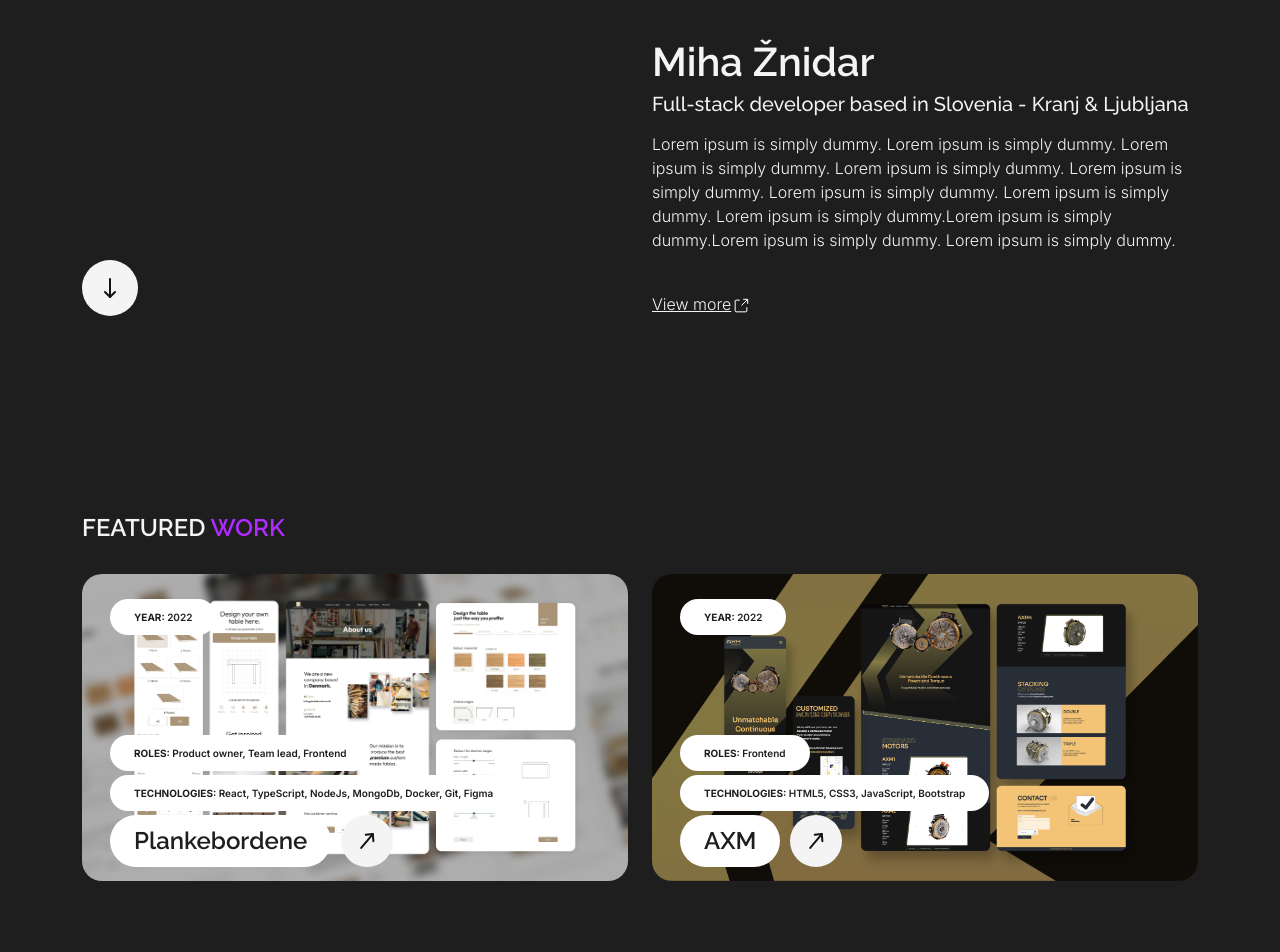
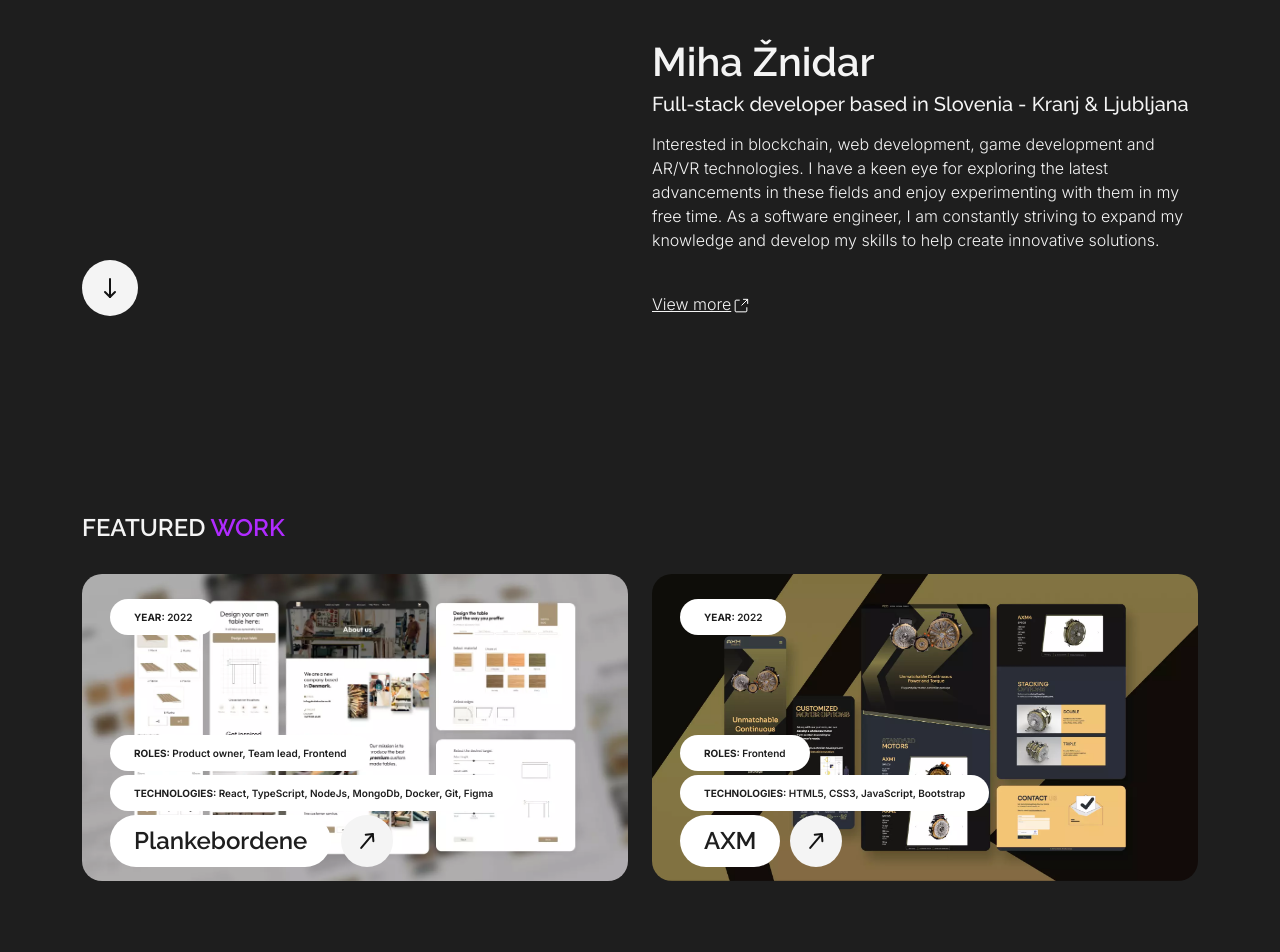
Before and after one commit to mayki0909/Portfolio, a Next.js app: page / in a window 1280 px wide. Shown: the part 480-1432 px from the top of the page. Built offline with nearby package versions, Linux system fonts and the light colour scheme.

Commit message:
Better SEO

```diff
--- a/components/about/about.tsx
+++ b/components/about/about.tsx
@@ -11,7 +11,7 @@ export const About: NextComponentType = () => {
         <div className='row'>
           <div className={`col-md-8 ${styles.textContainer}`}>
             <h2>Delivering modern, clean & intuitive web solutions.</h2>
-            <p>I enjoy programming meningful websiotes for brands & business to help thjem serve their target users.</p>
+            <p>I enjoy programming meningful websites for brands & business using newest technologies.</p>
           </div>
           <div className='col-md-4'>
             <p className={`${styles.item} ${styles.purple}`}><span>01/</span> Front-end development</p>
--- a/components/footer/footer.tsx
+++ b/components/footer/footer.tsx
@@ -7,8 +7,8 @@ export const Footer: NextComponentType = () => {
       <div className={`container ${styles.container}`}>
         <h2>LET'S TALK ABOUT <span>YOUR</span> NEXT PROJECT</h2>
         <div className='d-block d-md-flex justify-content-center'>
-          <a className={styles.button} href="">Write a message</a>
-          <a className={styles.button} href="">Discuss a project</a>
+          <a className={styles.button} href="mailto:miha.znidar7@gmail.com">Write a message</a>
+          <a className={styles.button} href="mailto:miha.znidar7@gmail.com">Discuss a project</a>
         </div>
 
         <div className={`row ${styles.linksContainer}`}>
--- a/components/hero/newHero.tsx
+++ b/components/hero/newHero.tsx
@@ -15,15 +15,14 @@ export const Hero: NextComponentType = () => {
           </div>
           <div className='col-6 align-self-end'>
             <a href='#work' className={styles.scroll}>
-              <Arrow width={24} height={24}/>
+              <Arrow width={24} height={24} aria-label='Scroll down'/>
             </a>
           </div>
           <div className={`col-6 ${styles.description}`}>
             <h3>Miha Žnidar</h3>
             <h4>Full-stack developer based in Slovenia - Kranj & Ljubljana</h4>
-            <p>Lorem ipsum is simply dummy. Lorem ipsum is simply dummy. Lorem ipsum is simply dummy. Lorem ipsum is simply dummy. Lorem ipsum is simply dummy.
-              Lorem ipsum is simply dummy. Lorem ipsum is simply dummy. Lorem ipsum is simply dummy.Lorem ipsum is simply dummy.Lorem ipsum is simply dummy.
-              Lorem ipsum is simply dummy.
+            <p>
+              Interested in blockchain, web development, game development and AR/VR technologies. I have a keen eye for exploring the latest advancements in these fields and enjoy experimenting with them in my free time. As a software engineer, I am constantly striving to expand my knowledge and develop my skills to help create innovative solutions.
             </p>
             <a href='#work'>
               View more
@@ -38,16 +37,15 @@ export const Hero: NextComponentType = () => {
 
             <h3>Miha Žnidar</h3>
             <h4>Full-stack developer based in Slovenia - Kranj & Ljubljana</h4>
-            <p>Lorem ipsum is simply dummy. Lorem ipsum is simply dummy. Lorem ipsum is simply dummy. Lorem ipsum is simply dummy. Lorem ipsum is simply dummy.
-              Lorem ipsum is simply dummy. Lorem ipsum is simply dummy. Lorem ipsum is simply dummy.Lorem ipsum is simply dummy.Lorem ipsum is simply dummy.
-              Lorem ipsum is simply dummy.
+            <p>
+              Interested in blockchain, web development, game development and AR/VR technologies. I have a keen eye for exploring the latest advancements in these fields and enjoy experimenting with them in my free time. As a software engineer, I am constantly striving to expand my knowledge and develop my skills to help create innovative solutions.
             </p>
             <a href='#work'>
               View more
               <Link />
             </a>
 
-            <a href='#work' className={styles.scroll}>
+            <a href='#work' className={styles.scroll} aria-label='Scroll down'>
               <Arrow width={24} height={24}/>
             </a>
           </div>
--- a/components/navbar/navbar.tsx
+++ b/components/navbar/navbar.tsx
@@ -32,6 +32,7 @@ export const Navbar: NextComponentType = () => {
               className={styles.buttonCircle}
               href='www.linkedin.com/in/miha-žnidar'
               target='_blank'
+              aria-label='LinkedIn'
               >
               <Linkedin />
             </a>
@@ -39,6 +40,7 @@ export const Navbar: NextComponentType = () => {
               className={styles.buttonCircle}
               href='https://github.com/mayki0909'
               target='_blank'
+              aria-label='Github'
               >
               <Github />
             </a>
--- a/components/newProjects/project.tsx
+++ b/components/newProjects/project.tsx
@@ -10,13 +10,17 @@ interface Props {
 export const Project = (props: Props) => {
   return (
     <div className={`col-12 col-md-6 mt-4 ${styles.project}`}>
-      <img src={`${process.env.NODE_ENV === "production" ? '/Portfolio' : ''}/assets/projects/${props.project.image}`} alt={props.project.name} />
+      <img src={`${process.env.NODE_ENV === "production" ? '/Portfolio' : ''}/assets/projects/${props.project.image}`} alt={props.project.name} width='636' height='360'/>
       <p className={styles.year}><span>YEAR: </span>{props.project.createdAt.getFullYear()}</p>
       <p className={styles.roles}><span>ROLES: </span>{props.project.roles.join(', ')}</p>
       <p className={styles.tecnologies}><span>TECHNOLOGIES: </span>{props.project.technologies.join(', ')}</p>
       <div className={styles.nameDiv}>
         <p className={styles.name}> {props.project.name} </p>
-        <a className={styles.link} href={`/project/${props.project.slug}`}>
+        <a className={styles.link}
+          aria-label={`Project ${props.project.slug}`}
+          href={`/project/${props.project.slug}`}
+          target='_blank'
+        >
           <Arrow  width={24} height={24}/>
         </a>
       </div>
--- a/components/newProjects/projects.module.scss
+++ b/components/newProjects/projects.module.scss
@@ -28,6 +28,7 @@
 
   img {
     width: 100%;
+    height: auto;
     border-radius: 20px;
   }
 
--- a/contants.ts
+++ b/contants.ts
@@ -7,7 +7,7 @@ export const projects: IProject[] = [
     description: 'The company is developing management programs for logistical companies. In my time with them, my programming and general computer skills have greatly improved. The company is developing management programs for logistical companies. In my time with them, my programming and general computer skills have greatly improved. The company is developing management programs for logistical companies. In my time with  The company is developing management programs for logistical companies. In my time with The company is developing management programs for logistical companies. In my time with The company is developing management programs for logistical companies. In my time with The company is developing management programs for logistical companies. In my time with The company is developing management programs for logistical companies. In my time with ',
     url: 'http://www.plankebordene.dk',
     createdAt: new Date,
-    image: 'plankebordene.png',
+    image: 'plankebordene.webp',
     roles: ['Product owner', 'Team lead', 'Frontend'],
     technologies: ['React', 'TypeScript', 'NodeJs' ,'MongoDb', 'Docker', 'Git', 'Figma']
   },
@@ -18,7 +18,7 @@ export const projects: IProject[] = [
     description: 'The company is developing management programs for logistical companies. In my time with them, my programming and general computer skills have greatly improved. The company is developing management programs for logistical companies. In my time with them, my programming and general computer skills have greatly improved.',
     url: 'https://www.axmelectric.com/',
     createdAt: new Date,
-    image: 'axm_electric.png',
+    image: 'axm_electric.webp',
     roles: ['Frontend'],
     technologies: ['HTML5', 'CSS3', 'JavaScript', 'Bootstrap']
   }
```
Also changed, not shown: public/assets/projects/axm_electric.webp (added), public/assets/projects/plankebordene.webp (added).
